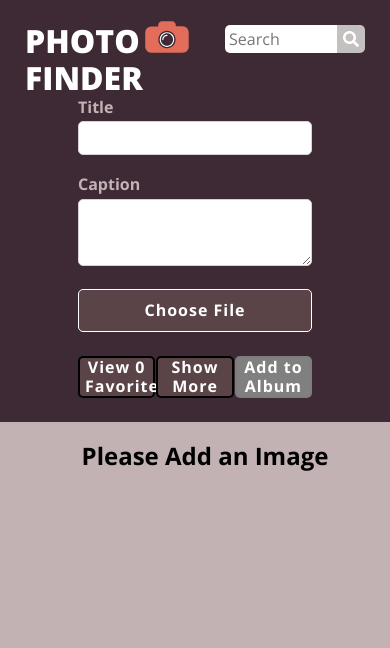
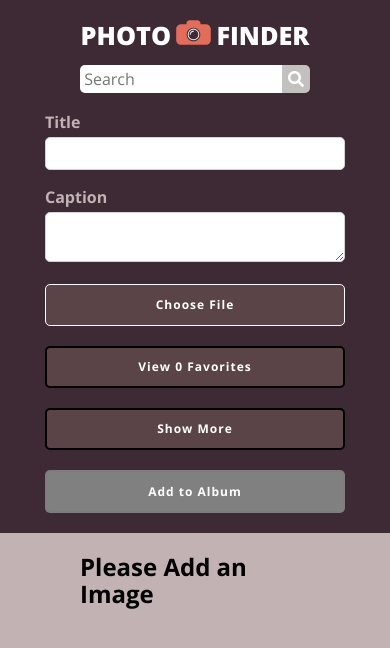
Before and after one commit to DekayHaHa/PhotoFinder, a plain HTML site: page index.html in a window 390 px wide. Drawn offline with nearby package versions, Linux system fonts and the light colour scheme.

Commit message:
Add media query

```diff
--- a/main.js
+++ b/main.js
@@ -52,8 +52,6 @@ function createElement(e) {
     reader.readAsDataURL(input.files[0]);
     reader.onload = addCard
   }
-  titleCount.innerText = '';
-  captionCount.innerText = '';
 }
 
 function addCard(e) {
@@ -64,6 +62,8 @@ function addCard(e) {
 }
 
 function clearInputs () {
+  titleCount.innerText = '';
+  captionCount.innerText = '';
   title.value = '';
   caption.value = '';
   input.value = '';
--- a/styles.css
+++ b/styles.css
@@ -69,7 +69,8 @@ header img {
 main {
   background-color: #3e2a35;
   display: grid;
-  grid-template-columns: 1fr 3fr 1fr;
+  grid-template-columns: .75fr 3fr .75fr;
+  padding: 0px 45px;
 }
 
 label {
@@ -89,7 +90,7 @@ label {
 }
 
 #caption-input {
-  height: 8vh;
+  height: 6vh;
 }
 
 .over {
@@ -99,7 +100,7 @@ label {
 .inputs {
   border: solid 1px #d4d2d8;
   border-radius: 5px;
-  margin-bottom: 20px;
+  margin-bottom: 18px;
   margin-top: 5px;
   outline-color: #afa5cd;
   width: 100%;
@@ -115,6 +116,8 @@ label {
   letter-spacing: 1px;
   margin-bottom: 20px;
   padding: 0px 5px;
+  font-size: .75em;
+  width: 33%;
 }
 
 .file-input {
@@ -126,9 +129,6 @@ label {
   z-index: -1;
 }
 
-.button-corral button {
-  width: 33%;
-}
 .choose-file {
   width: 100%;
 }
@@ -144,6 +144,7 @@ label {
   height: 5vh;
   letter-spacing: 1px;
   margin-bottom: 20px;
+  font-size: .75em;
 }
 
 .file-label:hover {
@@ -173,26 +174,33 @@ label {
 .button-corral {
   display: flex;
   justify-content: space-between;
-  padding: 4px 0px;
 }
 /* card section */
+
 .card-section h2 {
   margin: auto;
 }
+
 .card-section {
-  display: flex;
-  flex-wrap: wrap;
-  column-gap: 50px;
+  display: grid;
+  justify-content: center;
+  grid-gap: 20px 20px;
+  grid-template-columns: repeat(auto-fit, 230px);
+  grid-template-rows: auto;
+
+/*  display: flex;
+  flex-wrap: wrap;*/
+  /*grid-row-gap: 20px;*/
   padding: 0px 45px;
-  margin: 20px 0px 20px 20px;
+  margin: 20px 0px 20px 0px;
 }
 
 .card {
   display: flex;
   flex-direction: column;
   justify-content: space-between;
-  margin: 0px 20px 20px 0px;
-  width: 23%;
+/*  margin: 0px 20px 20px 0px;*/
+  width: 230px;
   background-color: #FFFFFF;
   border-radius: 5px;
   border: solid 2px #d4d2d8;
@@ -250,7 +258,41 @@ section .photo {
   background: url(assests/favorite-active.svg) right center no-repeat;
 }
 
-
+@media screen and (max-width: 665px) {
+  main {
+    grid-template-columns: 0fr 3fr 0fr;
+  }
+  .button-corral {
+    flex-direction: column;
+  }
+  .buttons {
+    width: 100%;
+  }
+  header {
+    padding: 0px 45px;
+    display: flex;
+    flex-direction: column;
+    align-items: center;
+  }
+  .page-title {
+    font-size: 1.58em;
+    padding: 0px;
+    margin: 20px 0px 0px 0px;
+  }
+  .search-form {
+    width: 230px;
+    padding: 0px;
+    margin: 20px 0px 0px 0px;
+  }
+}
+@media screen and (min-width: 1200px) {
+  main {
+    grid-template-columns: 1.5fr 3fr 1.5fr;
+  }
+  header {
+    padding: 0px 100px;
+  }
+}
 /*
 
 .title {
```
